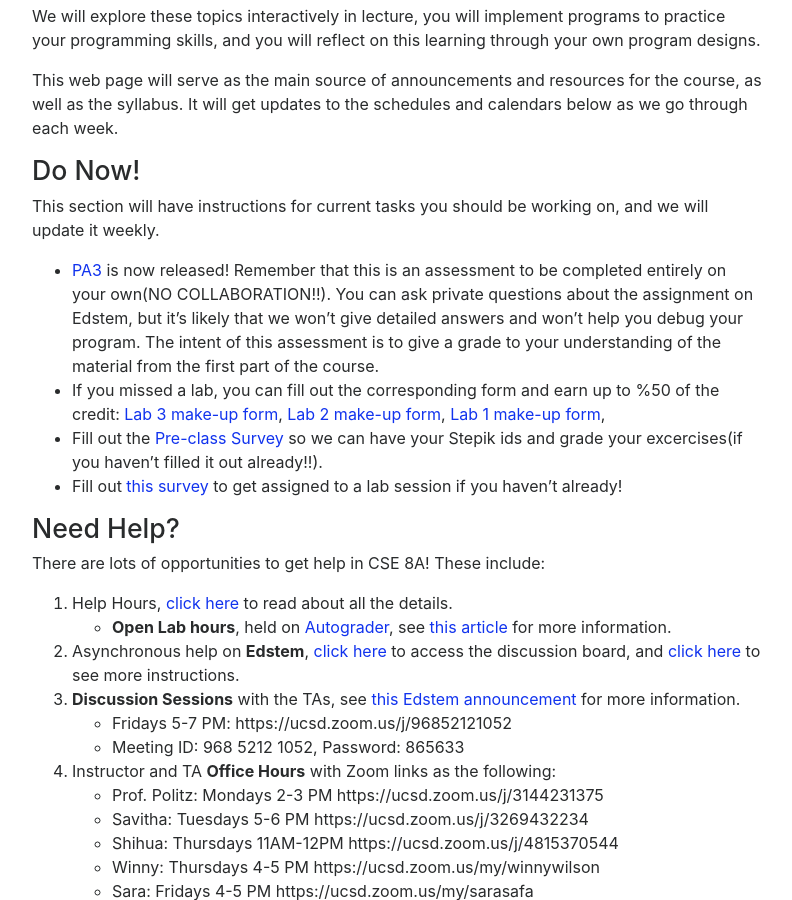
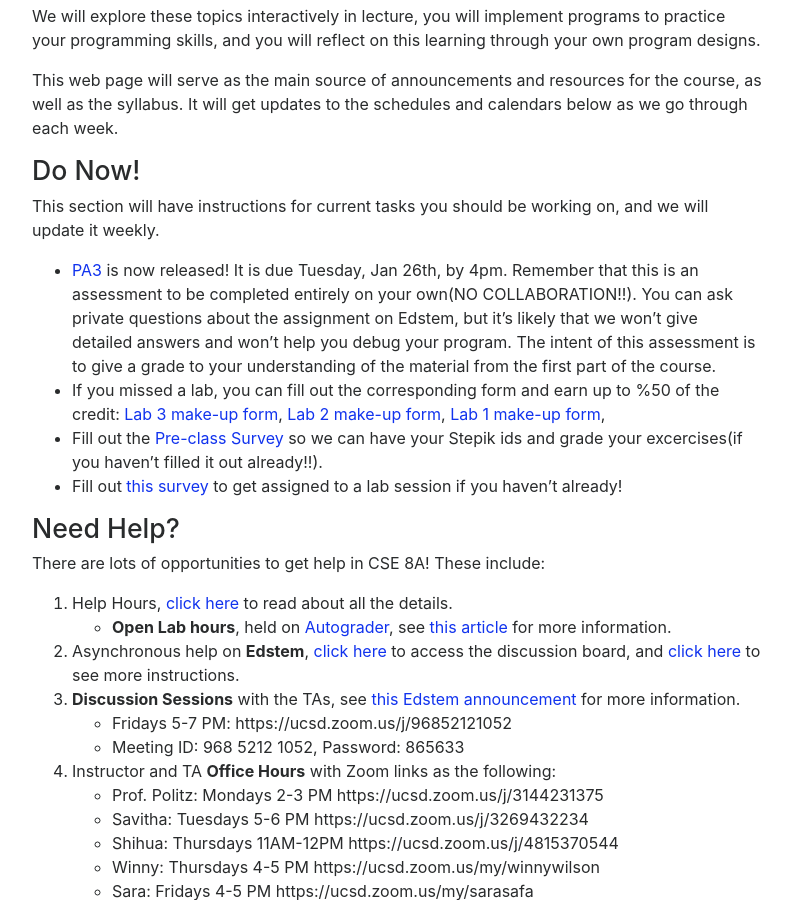
Before and after one commit to ucsd-cse8a-w21/ucsd-cse8a-w21.github.io, a Jekyll site: the page built from index.md, in a window 1280 px wide and 900 px high, scrolled down 707 px. Shown: the whole window, without its empty margins (243-1035 px from the left). Built offline with Jekyll 4.4.1, drawn with Linux system fonts in a browser that asks for light colours; nearby versions of some CDN libraries.

Commit message:
Update index.md

```diff
--- a/index.md
+++ b/index.md
@@ -28,7 +28,7 @@ and calendars below as we go through each week.
 This section will have instructions for current tasks you should be working
 on, and we will update it weekly.
 
-- [PA3](https://ucsd-cse8a-w21.github.io/pa3/) is now released! Remember that this is an assessment to be completed entirely on your own(NO COLLABORATION!!). You can ask private questions about the assignment on Edstem, but it's likely that we won't give detailed answers and won't help you debug your program. The intent of this assessment is to give a grade to your understanding of the material from the first part of the course.
+- [PA3](https://ucsd-cse8a-w21.github.io/pa3/) is now released! It is due Tuesday, Jan 26th, by 4pm. Remember that this is an assessment to be completed entirely on your own(NO COLLABORATION!!). You can ask private questions about the assignment on Edstem, but it's likely that we won't give detailed answers and won't help you debug your program. The intent of this assessment is to give a grade to your understanding of the material from the first part of the course.
 - If you missed a lab, you can fill out the corresponding form and earn up to %50 of the credit: [Lab 3 make-up form](https://docs.google.com/forms/d/e/1FAIpQLSd34OGESkTY_MG_50luXb9NF_11-Cr94hGmgM-R-ple6NTtFg/viewform), [Lab 2 make-up form](https://forms.gle/q1s1Dr1KMe3RY77LA), [Lab 1 make-up form](https://forms.gle/QybphWqaceBJUVQR9),
 - Fill out the [Pre-class Survey](https://forms.gle/fu7V8UxvKEH3i6ef7) so we can have your Stepik ids and grade your excercises(if you haven't filled it out already!!).
 - Fill out [this
```
